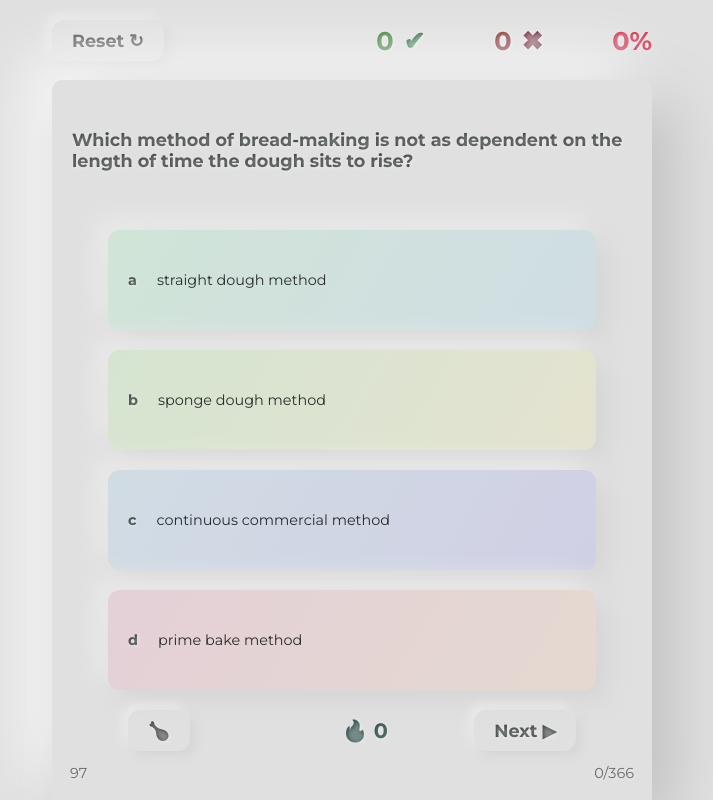
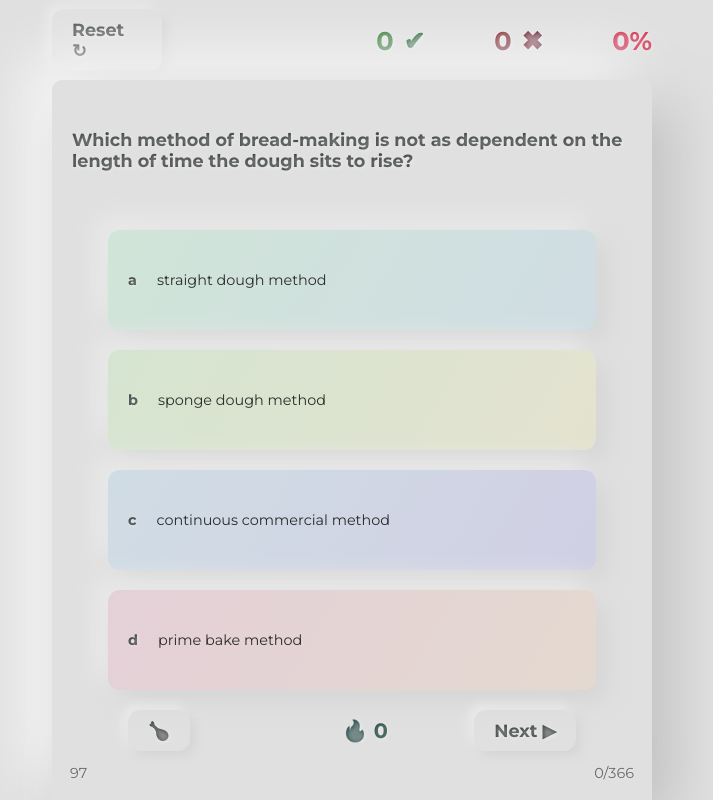
Before and after one commit to yaomon/nutrivia, a plain HTML site: page index.html in a window 1280 px wide. Shown: the whole page, without its empty margins (288-1001 px from the left). Drawn offline with nearby package versions, Linux system fonts and the light colour scheme; files whose address does not match are found by name.

Commit message:
[NT]Fix reset button width

```diff
--- a/styles/stats.css
+++ b/styles/stats.css
@@ -56,3 +56,7 @@
 .question-frac {
     right: 18px;
 }
+
+#reset {
+    width: 70px;
+}
```
